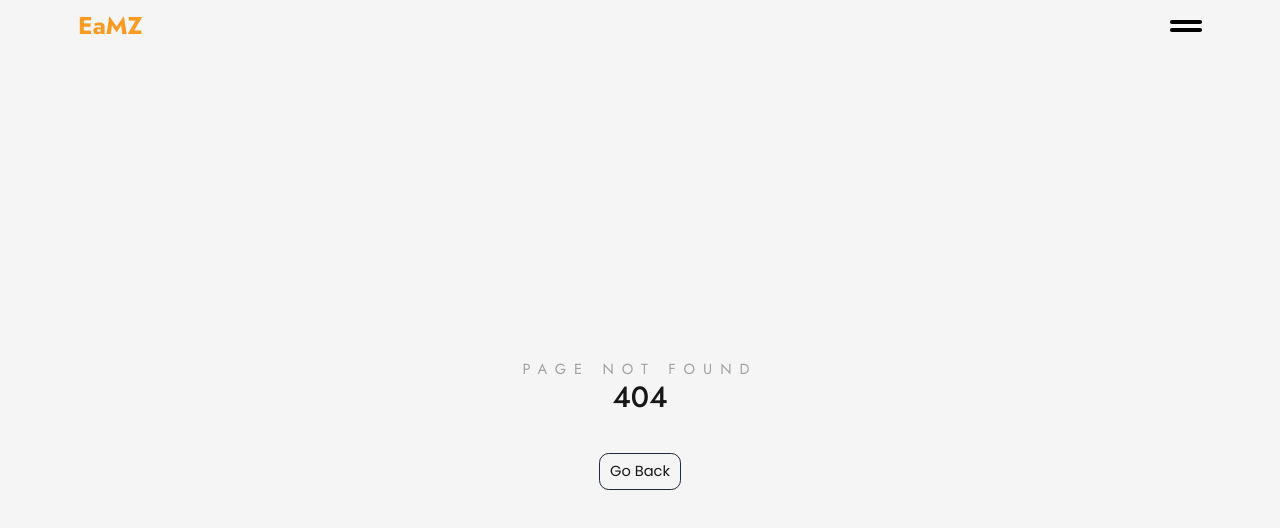
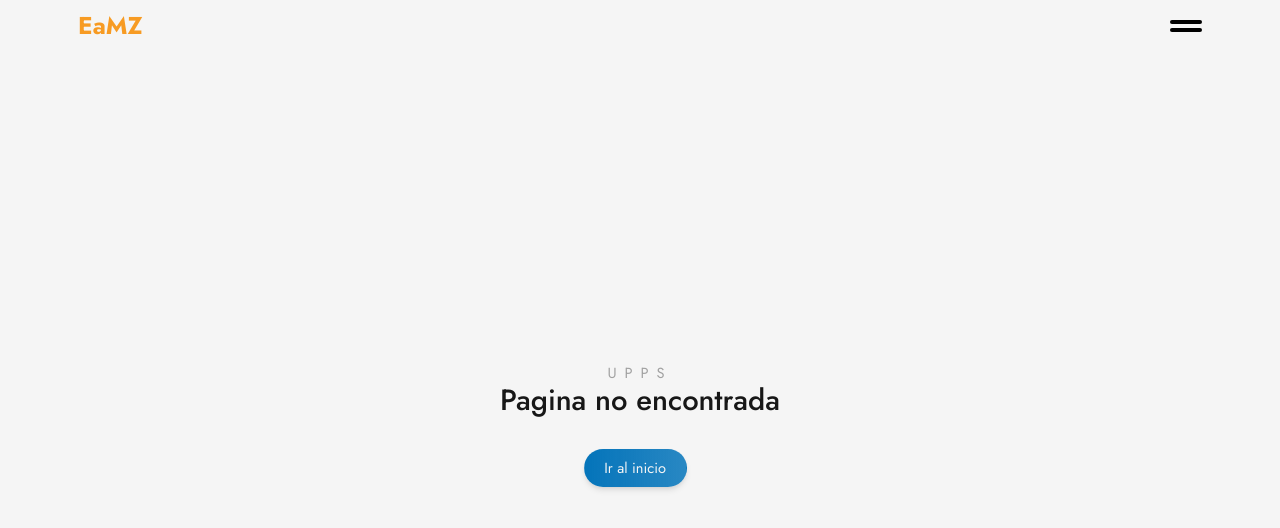
Before and after one commit to EliezerMezaDev/portfolio-v04, a Next.js app: page /projects/1 in a window 1280 px wide. Before the commit this address had no page. Shown: the top 528 px of the page. Built offline with nearby package versions, Linux system fonts and the light colour scheme.

Commit message:
refactor: improve not-found page

```diff
--- a/src/app/not-found.tsx
+++ b/src/app/not-found.tsx
@@ -1,8 +1,11 @@
-"use client"
+"use client";
 import React from "react";
 import Link from "next/link";
+import { useRouter } from "next/navigation";
+import Button from "@components/ui/Button";
 
-const NotFound = () => (
+const NotFound = () => {
+  return (
     <div>
       <div className="relative min-h-screen w-full  gap-4 p-10 flex justify-center items-center flex-col mb-10 ">
         <div className="min-h-screen flex justify-center items-center">
@@ -10,18 +13,16 @@ const NotFound = () => (
             <div className="flex justify-center items-center flex-col mb-5 space-y-10">
               <div>
                 <h2 className="uppercase font-normal text-lg tracking-[8px] text-neutral-400 text-center">
-								Page not found
+                  Upps
                 </h2>
                 <h1 className="text-4xl font-medium text-neutral-900 text-center">
-								404
+                  Pagina no encontrada
                 </h1>
               </div>
               <div>
-							<button
-								onClick={() => window.history.back()}
-								className="text-lg text-neutral-900 hover:text-neutral-800 text-center border border-gray-800 rounded-xl p-3 py-2 mt-2">
-								Go Back
-							</button>
+                <Button variation="primary">
+                  <Link href={"/"}>Ir al inicio</Link>
+                </Button>
               </div>
             </div>
           </div>
@@ -29,5 +30,6 @@ const NotFound = () => (
       </div>
     </div>
   );
+};
 
 export default NotFound;
```
Lines whose indentation alone changed are shown as unchanged.
